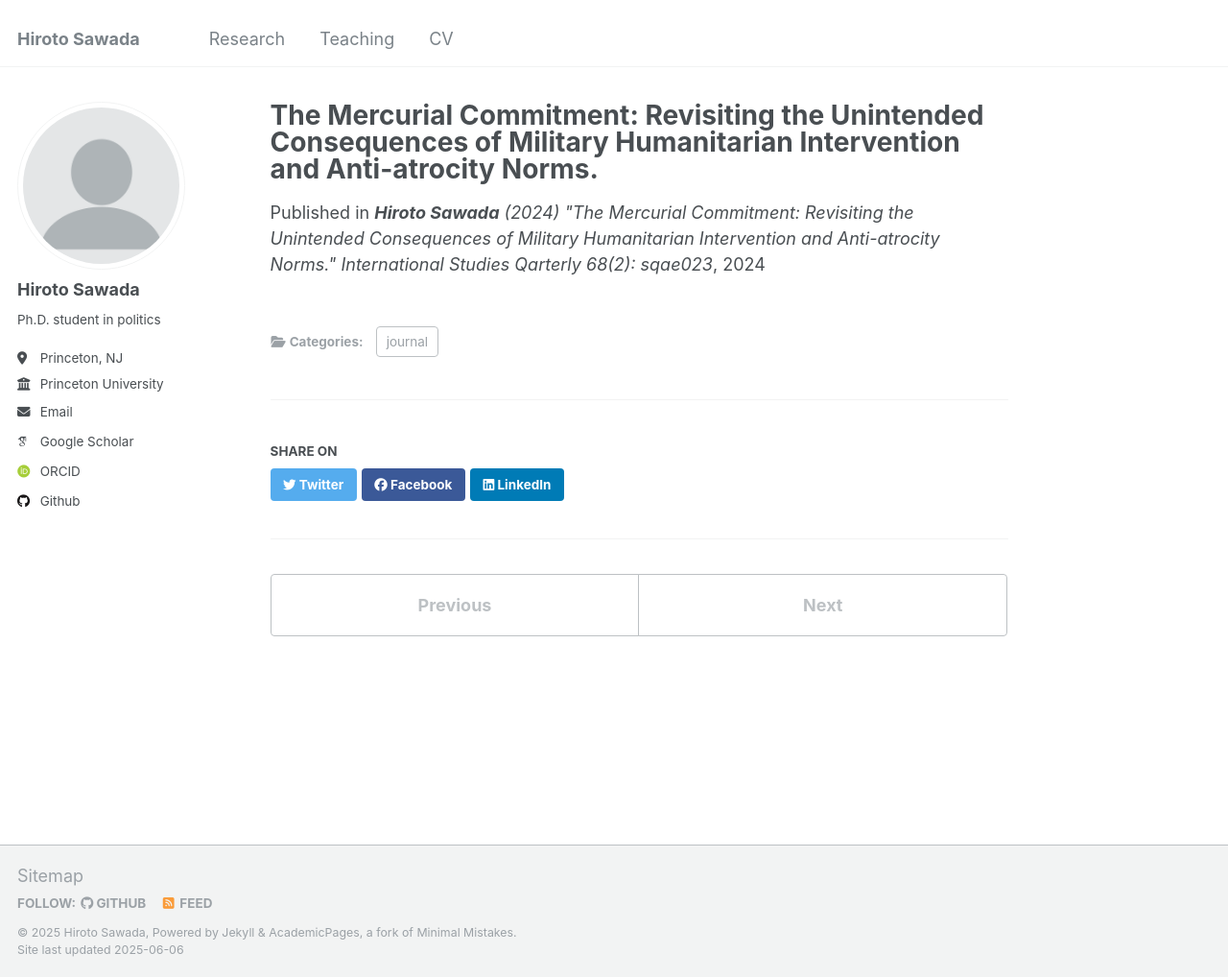
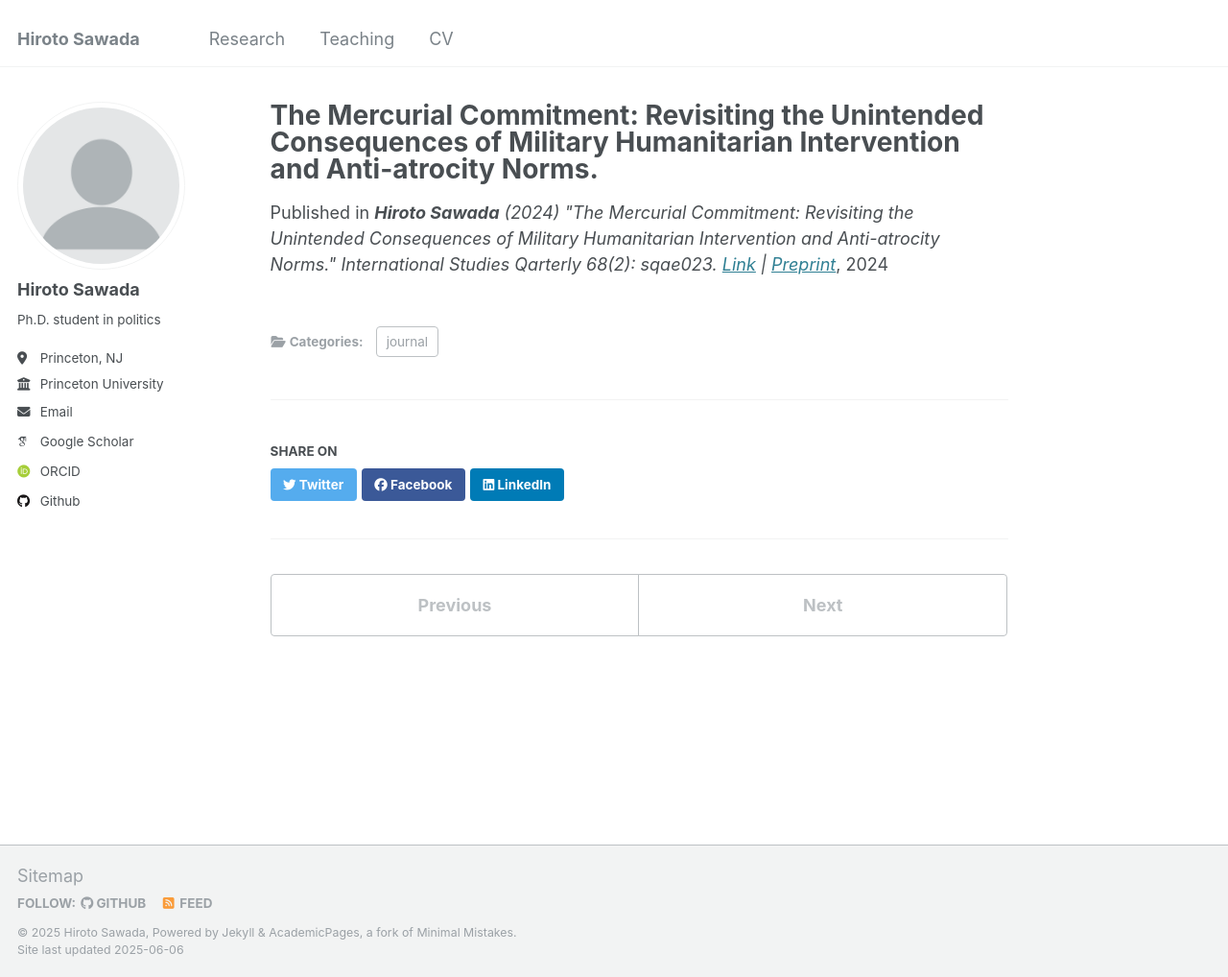
Before and after one commit to hiroto-sawada/hiroto-sawada.github.io, a Jekyll site: the page built from _publications/2009-10-01-paper-title-number-1.md, in a window 1280 px wide and 1018 px high. Shown: the whole window at 96% size. Built offline with Jekyll 4.4.1, drawn with Linux system fonts in a browser that asks for light colours; some web fonts are replaced.

Commit message:
Update 2009-10-01-paper-title-number-1.md

```diff
--- a/_publications/2009-10-01-paper-title-number-1.md
+++ b/_publications/2009-10-01-paper-title-number-1.md
@@ -4,6 +4,6 @@ collection: research
 category: journal
 date: 2024-04-01
 permalink: https://doi.org/10.1093/isq/sqae023
-venue: '<b>Hiroto Sawada</b> (2024) "The Mercurial Commitment: Revisiting the Unintended Consequences of Military Humanitarian Intervention and Anti-atrocity Norms." <i>International Studies Qarterly</i> 68(2): sqae023'
+venue: '<b>Hiroto Sawada</b> (2024) "The Mercurial Commitment: Revisiting the Unintended Consequences of Military Humanitarian Intervention and Anti-atrocity Norms." <i>International Studies Qarterly</i> 68(2): sqae023. <a href="https://doi.org/10.1093/isq/sqae023">Link</a> | <a href="https://dx.doi.org/10.2139/ssrn.3522870">Preprint</a>'
 paperurl: 'https://doi.org/10.1093/isq/sqae023'
 ---
```
